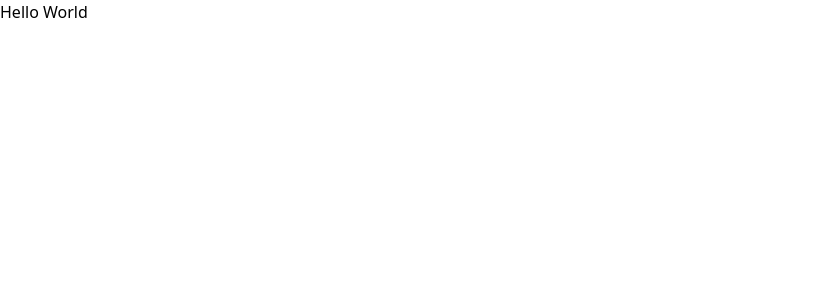
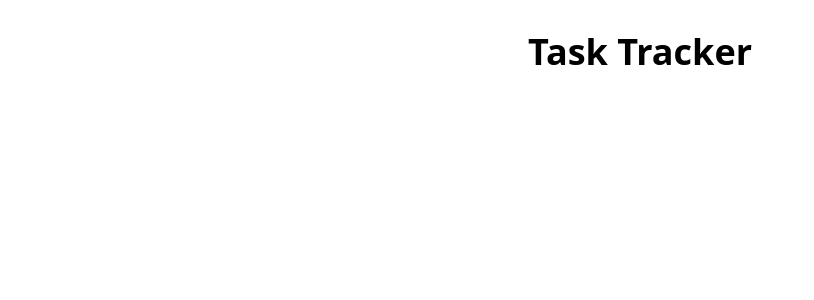
Before and after one commit to pixelzee3/vue-task-tracker, a Vue app: page / in a window 1280 px wide. Shown: the top 300 px of the page, without its empty margins (0-814 px from the left). Built offline with nearby package versions, Linux system fonts and the light colour scheme.

Commit message:
Define basic layout.

```diff
--- a/package.json
+++ b/package.json
@@ -37,7 +37,9 @@
     "parserOptions": {
       "parser": "@babel/eslint-parser"
     },
-    "rules": {}
+    "rules": {
+      "no-unused-vars": "off"
+    }
   },
   "browserslist": [
     "> 1%",
--- a/src/App.vue
+++ b/src/App.vue
@@ -1,7 +1,12 @@
+<script setup>
+import { ref } from 'vue';
+import TaskList from './TaskList.vue';
+
+const tasks = ref([]);
+</script>
 <template>
-  <h1>Hello World</h1>
+  <div>
+    <h1 class="mt-8 text-center text-4xl font-bold">Task Tracker</h1>
+    <TaskList :tasks="tasks" />
+  </div>
 </template>
-
-<script></script>
-
-<style></style>
--- /dev/null
+++ b/src/TaskList.vue
@@ -0,0 +1,15 @@
+<script setup>
+import { defineProps } from 'vue';
+
+const props = defineProps({
+  tasks: {
+    type: Array,
+    default: () => [],
+  },
+})
+</script>
+<template>
+  <div>
+
+  </div>
+</template>
```
Also changed, not shown: src/assets/logo.png (deleted).
